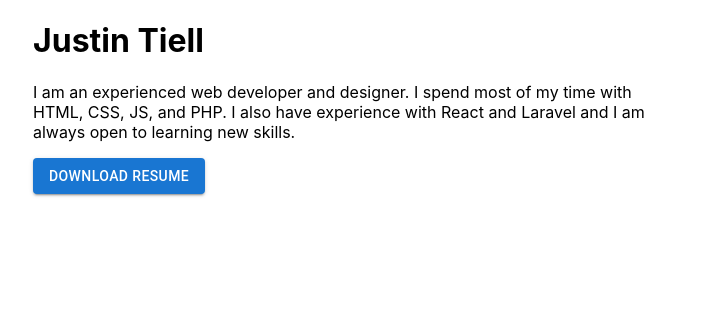
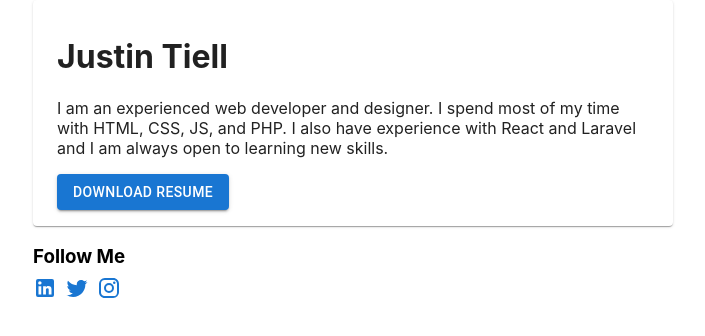
Before and after one commit to kotiell/justintiell, a React (Create React App) app: page / in a window 1280 px wide. Shown: the top 336 px of the page, without its empty margins (287-992 px from the left). Built offline with nearby package versions, Linux system fonts and the light colour scheme.

Commit message:
Added Social Links

```diff
--- a/public/index.html
+++ b/public/index.html
@@ -24,7 +24,7 @@
       work correctly both with client-side routing and a non-root public URL.
       Learn how to configure a non-root public URL by running `npm run build`.
     -->
-    <title>Justin Tiell</title>
+    <title>JustinTiell.com</title>
   </head>
   <body>
     <noscript>You need to enable JavaScript to run this app.</noscript>
--- a/src/Intro.js
+++ b/src/Intro.js
@@ -1,6 +1,7 @@
-import { Box, ThemeProvider } from '@mui/system';
+import { Box } from '@mui/system';
 import Resume from './downloads/Justin_Tiell_Resume.pdf';
 import Button from '@mui/material/Button';
+import Paper from '@mui/material/Paper';
 
 function App() {
   return (
@@ -12,10 +13,12 @@ function App() {
 
         width: '50%'
       }}>
-        <h1>Justin Tiell</h1>
-        <p>I am an experienced web developer and designer. I spend most of my time with HTML, CSS, JS, and PHP. I also have experience with React and Laravel and I am always open to learning new skills.</p>
+        <Paper sx={{px: 3, py: 2}}>
+          <h1>Justin Tiell</h1>
+          <p>I am an experienced web developer and designer. I spend most of my time with HTML, CSS, JS, and PHP. I also have experience with React and Laravel and I am always open to learning new skills.</p>
 
-        <Button variant="contained" href={Resume} download>Download Resume</Button>
+          <Button variant="contained" href={Resume} download>Download Resume</Button>
+        </Paper>
       </Box>
     </Box>
   );
--- /dev/null
+++ b/src/Social.js
@@ -0,0 +1,26 @@
+import { Box } from '@mui/system';
+import TwitterIcon from '@mui/icons-material/Twitter';
+import InstagramIcon from '@mui/icons-material/Instagram';
+import LinkedInIcon from '@mui/icons-material/LinkedIn';
+import Link from '@mui/material/Link';
+
+function App() {
+  return (
+    <Box sx={{
+      display: 'flex',
+      justifyContent: 'center',
+    }}>
+      <Box sx={{
+
+        width: '50%'
+      }}>
+        <h3 style={{marginBottom: '0.5rem'}}>Follow Me</h3>
+        <Link href="https://www.linkedin.com/in/justintiell/" sx={{ mr: 1}}><LinkedInIcon /></Link>
+        <Link href="https://twitter.com/justintiell" ><TwitterIcon /></Link>
+        <Link href="https://www.instagram.com/thetiell/"  sx={{ ml: 1}}><InstagramIcon /></Link>
+      </Box>
+    </Box>
+  );
+}
+
+export default App;
--- a/src/index.js
+++ b/src/index.js
@@ -2,11 +2,13 @@ import React from 'react';
 import ReactDOM from 'react-dom';
 import './index.css';
 import Intro from './Intro';
+import Social from './Social';
 import reportWebVitals from './reportWebVitals';
 
 ReactDOM.render(
   <React.StrictMode>
     <Intro />
+    <Social />
   </React.StrictMode>,
   document.getElementById('root')
 );
```
